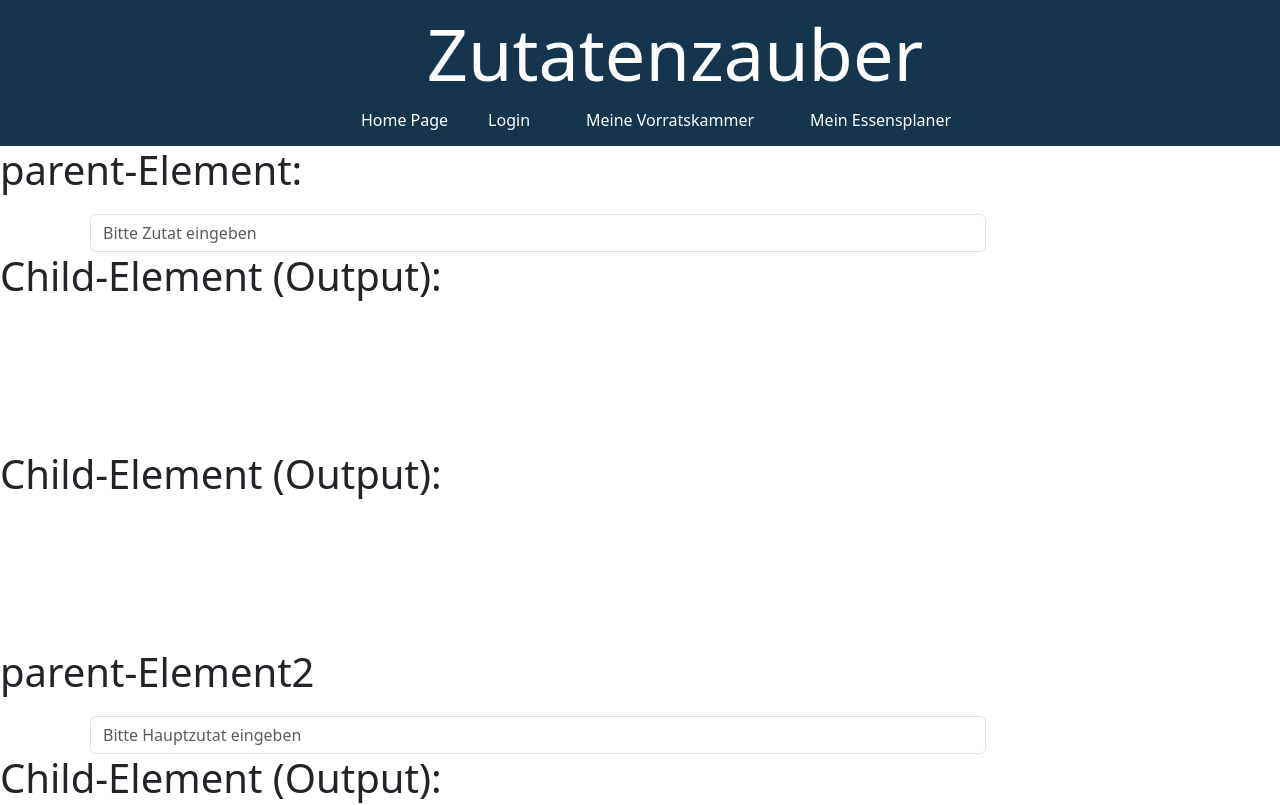
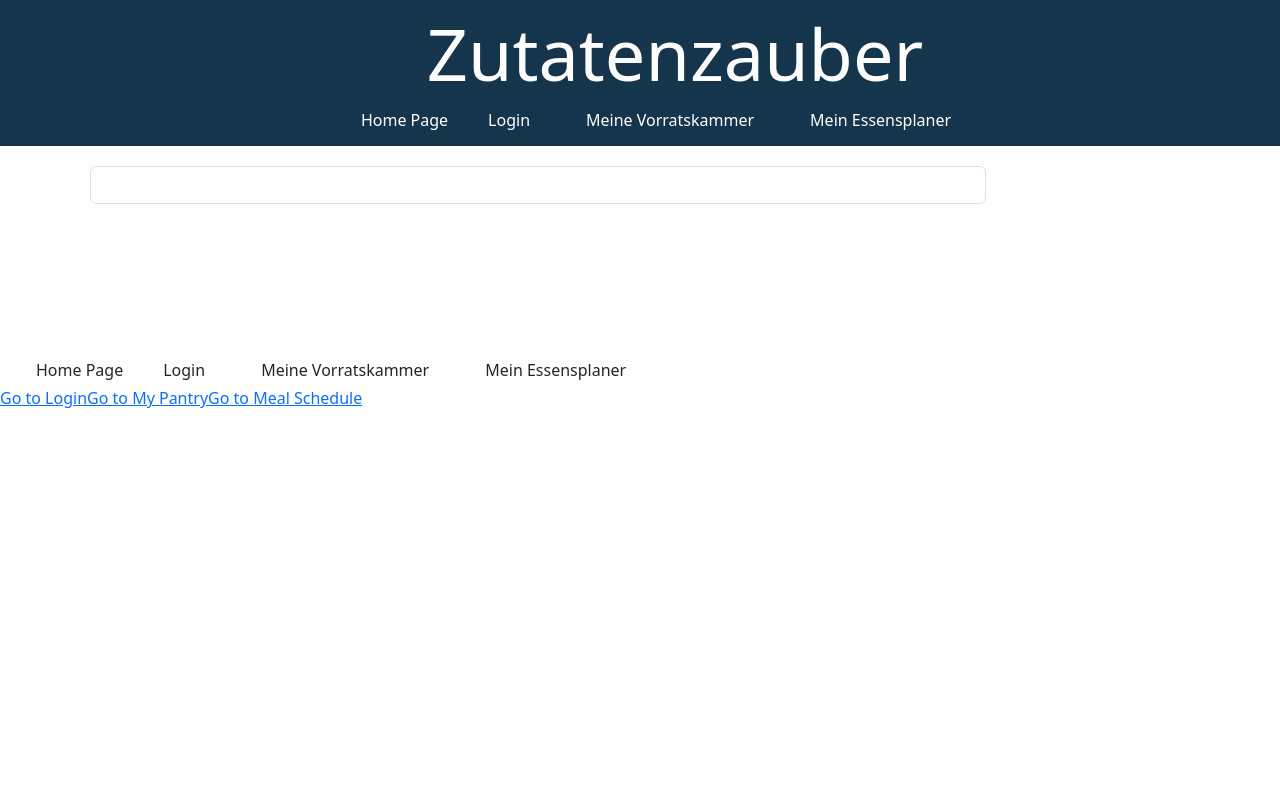
Before and after one commit to saskiamellies/rezept-softwaretchnik, a React (Create React App) app: page / in a window 1280 px wide. Shown: the top 805 px of the page. Built offline with nearby package versions, Linux system fonts and the light colour scheme.

Commit message:
Komponenten neu benannt und Teststruktur entfernt

```diff
--- a/src/App.jsx
+++ b/src/App.jsx
@@ -1,7 +1,7 @@
 import React from "react";
 import { BrowserRouter as Router, Route, Routes, Link, Navigate} from "react-router-dom";
 import Header from "./components/Header";
-import SearchDish from "./components/SearchDish";
+import Recipes from "./components/Recipes";
 import "bootstrap/dist/css/bootstrap.min.css";
 import "./style.css";
 import NavBar from "./components/Navbar";
@@ -9,23 +9,13 @@ import Login from "./components/Login";
 import MeineVorratskammer from "./components/MeineVorratskammer";
 import MeinEssensplaner from "./components/MeinEssensplaner";
 
-function App() {
-  /*return (
 
-   <div className="App">
-      <Header  />
-      <SearchDish />
-      <NavBar />
-    </div>
-
-  );*/
-
-
-    return (
+const App = () => {
+  return (
       <Router>
         <div className="App">
           <Header />
-          <SearchDish />
+          <Recipes />
           <NavBar />
         <Link to="/login">Go to Login</Link>
         <Link to="/my-pantry">Go to My Pantry</Link>
--- a/src/components/InputDish.jsx
+++ /dev/null
@@ -1,66 +0,0 @@
-import { useState } from "react";
-
-
-/*function FilterDish() {
-  return (
-    <div className="filter-container">
-      <fieldset>
-        <legend></legend>
-        <div className="form-check">
-          <input className="form-check-input" type="checkbox" value="" id="Vegan" />
-          <label className="form-check-label" htmlFor="Vegan" >
-            vegan
-          </label>
-        </div>
-        <div className="form-check">
-          <input className="form-check-input" type="checkbox" value="" id="LowCarb" />
-          <label className="form-check-label" htmlFor="LowCarb" >
-            low carb
-          </label>
-        </div>
-        <div className="form-check">
-          <input className="form-check-input" type="checkbox" value="" id="glutenfrei" />
-          <label className="form-check-label" htmlFor="LowCarb" >
-            glutenfrei
-          </label>
-        </div>
-        <div className="form-check">
-          <input className="form-check-input" type="checkbox" value="" id="proteinreich" />
-          <label className="form-check-label" htmlFor="LowCarb" >
-            proteinreich
-          </label>
-        </div>
-      </fieldset>
-    </div>
-  );
-}
-*/
-
-const InputDish = ({onTyping}) => {
-
-    {/*
-  const [inputText, SetInputText] = useState("");
-
-
-  const changeInputText = (e) => {
-    SetInputText(e.target.value);
-  }
-
-  const submit = (e) => {
-    e.preventDefault();
-    onClick(inputText)
-  }
-  */}
-
-  return (
-    <div className="input-container">
-    <input type="text" onChange={(e) => onTyping(e.target.value)} className="form-control" placeholder="Bitte Zutat eingeben"></input>
-       {/*<form >
-       <input type="text" onChange={changeInputText} value={inputText} className="form-control" placeholder="Bitte Zutaten eingeben"></input>
-       <input type="submit" onClick={submit} className="form-button-control" value="Suchen"></input>
-      </form>*/}
-    </div>
-  );
-}
-
-export default InputDish;
--- a/src/components/InputDish2.jsx
+++ /dev/null
@@ -1,14 +0,0 @@
-import { useState } from "react";
-
-
-const InputDish2 = ({onTyping}) => {
-
-
-  return (
-    <div className="input-container">
-    <input type="text" onChange={(e) => onTyping(e.target.value)} className="form-control" placeholder="Bitte Hauptzutat eingeben"></input>
-    </div>
-  );
-}
-
-export default InputDish2;
--- a/src/components/OutputDish2.jsx
+++ /dev/null
@@ -1,50 +0,0 @@
-import { useState, useEffect } from "react";
-
-function CardDish (props) {
-  return (
-    <div className="test"> </div>
-  )
-}
-
-
-
-const OutputDish2 = ({strMeal, onClickRecipe}) => {
-
-  const [dishes, setDishes] = useState([]);
-
-  useEffect(() => {
-    if (!strMeal) {
-      return;
-    }
-    else {
-    fetch(`https://www.themealdb.com/api/json/v1/1/filter.php?i=${strMeal}`)
-      .then(response => response.json())
-      .then(data => {
-        setDishes(data.meals);
-
-      })
-    }
-
-  }, [strMeal]);
-
-
-  return (
-    <div>
-    <h1>Child-Element (Output): {strMeal}</h1>
-    <div className="card-container">
-      {dishes?.map((dish2) => (
-        <div key={dish2.idMeal} className="card">
-        <img alt="dish" width="200px" src={dish2.strMealThumb}/>
-          <div className="card-body">
-           <h5 className="card-title">{dish2.strMeal}</h5>
-           <p className="card-text">Hier steht eine Kurzbeschreibung</p>
-           <button onClick={() => onClickRecipe(dish2.idMeal)} className="btn btn-primary">Zum Rezept</button>
-          </div>
-        </div>
-    ))}
-  </div>
-  </div>
-  );
-}
-
-export default OutputDish2;
--- /dev/null
+++ b/src/components/RecipeInput.jsx
@@ -0,0 +1,11 @@
+
+const RecipeInput = ({onTyping}, {placeholder}) => {
+
+  return (
+    <div className="input-container">
+    <input type="text" onChange={(e) => onTyping(e.target.value)} className="form-control" placeholder={placeholder}></input>
+    </div>
+  );
+}
+
+export default RecipeInput;
--- a/src/components/OutputDish.jsx
+++ b/src/components/RecipeList.jsx
@@ -1,14 +1,7 @@
 import { useState, useEffect } from "react";
 
-function CardDish (props) {
-  return (
-    <div className="test"> </div>
-  )
-}
 
-
-
-const OutputDish = ({ingredient, onClickRecipe}) => {
+const Recipe = ({ingredient, onClickRecipe}) => {
 
   const [dishes, setDishes] = useState([]);
 
@@ -29,8 +22,6 @@ const OutputDish = ({ingredient, onClickRecipe}) => {
 
 
   return (
-    <div>
-    <h1>Child-Element (Output): {ingredient}</h1>
     <div className="card-container">
       {dishes?.map((dish) => (
         <div key={dish.idMeal} className="card">
@@ -38,14 +29,12 @@ const OutputDish = ({ingredient, onClickRecipe}) => {
           <div className="card-body">
            <h5 className="card-title">{dish.strMeal}</h5>
            <p className="card-text">Hier steht eine Kurzbeschreibung</p>
-           <button onClick={(e) => onClickRecipe(dish.idMeal)} className="btn btn-primary">Zum Rezept</button>
+           <button onClick={() => onClickRecipe(dish.idMeal)} className="btn btn-primary">Zum Rezept</button>
           </div>
         </div>
     ))}
-
-  </div>
   </div>
   );
 }
 
-export default OutputDish;
+export default Recipe;
--- /dev/null
+++ b/src/components/Recipes.jsx
@@ -0,0 +1,38 @@
+import { useState } from "react";
+import RecipeInput from "./RecipeInput";
+import RecipeList from "./RecipeList";
+import RecipeDetails from "./RecipeDetails";
+
+const Recipes = () => {
+
+  const [ingredient, SetIngredient] = useState("");
+  const [dishSelected, setDishSelected] = useState([]);
+
+
+  const handleInputText = (value) => {
+    const valueTrim = value.trim();
+    SetIngredient(valueTrim);
+  }
+
+
+  const handleClickRecipe = (dishID) => {
+    fetch(`https://www.themealdb.com/api/json/v1/1/lookup.php?i=${dishID}`)
+      .then(response => response.json())
+      .then(data => {
+        setDishSelected(data.meals);
+          })
+    }
+
+
+  return (
+    <div className="Recipes">
+      <RecipeInput onTyping={handleInputText} placeholder="Bitte Hauptzutat eingeben" />
+      <RecipeList ingredient={ingredient} onClickRecipe={handleClickRecipe} />
+      {dishSelected.length > 0 && (
+        <RecipeDetails recipeDetails={dishSelected} onClose={() => setDishSelected([])} />
+      )}
+    </div>
+  )
+}
+
+export default Recipes;
--- a/src/components/SearchDish.jsx
+++ /dev/null
@@ -1,65 +0,0 @@
-import { useState } from "react";
-import InputDish from "./InputDish";
-import OutputDish from "./OutputDish";
-import ShowDish from "./OutputDish";
-import InputDish2 from "./InputDish2";
-import OutputDish2 from "./OutputDish2";
-import ShowDish2 from "./OutputDish2";
-import RecipeDetails from "./RecipeDetails";
-
-const SearchDish = () => {
-
-  const [ingredient, SetIngredient] = useState("");
-  const [dishSelected, setDishSelected] = useState([]);
-
-  const [strMeal, SetStrMeal] = useState("");
-  const [dishSelected2, setDishSelected2] = useState([]);
-
-
-  const handleInputText = (value) => {
-    const valueTrim = value.trim();
-    SetIngredient(valueTrim);
-  }
-
-  const handleInputText2 = (value) => {
-    const valueTrim = value.trim();
-    SetStrMeal(valueTrim);
-  }
-
-  const handleClickRecipe = (dishID) => {
-    fetch(`https://www.themealdb.com/api/json/v1/1/filter.php?i=${dishID}`)
-      .then(response => response.json())
-      .then(data => {
-        setDishSelected(data.meals);
-      })
-
-    }
-
-  const handleClickRecipe2 = (dishID) => {
-    fetch(`https://www.themealdb.com/api/json/v1/1/lookup.php?i=${dishID}`)
-      .then(response => response.json())
-      .then(data => {
-        setDishSelected2(data.meals);
-          })
-    }
-
-
-  return (
-    <div className="SearchDish">
-    <h1>parent-Element: {ingredient}</h1>
-      {/*<InputDish onClick={handleInputText} />   Handling erst nach Klick auf Button*/}
-      <InputDish onTyping={handleInputText} />
-      <OutputDish ingredient={ingredient} onClickRecipe={handleClickRecipe} />
-      <ShowDish dish={dishSelected} />
-    <h1>parent-Element2 {strMeal}</h1>
-      <InputDish2 onTyping={handleInputText2} />
-      <OutputDish2 strMeal={strMeal} onClickRecipe={handleClickRecipe2} />
-      <ShowDish2 dish2={dishSelected2} />
-      {dishSelected2.length > 0 && (
-        <RecipeDetails recipeDetails={dishSelected2} onClose={() => setDishSelected2([])} />
-      )}
-    </div>
-  )
-}
-
-export default SearchDish;
```
Also changed, not shown: src/components/ShowDish.jsx (deleted, +0 -15 lines), src/components/ShowDish2.jsx (deleted, +0 -15 lines), 1 other file (tests, documents, lock files or other folders).
